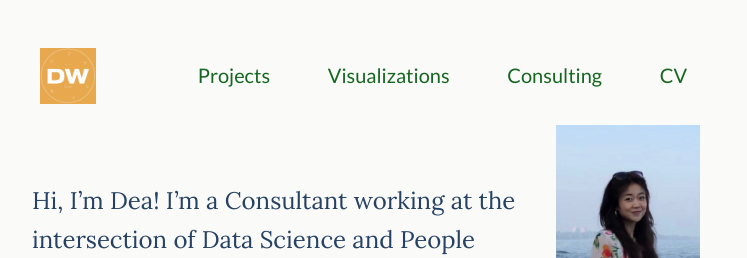
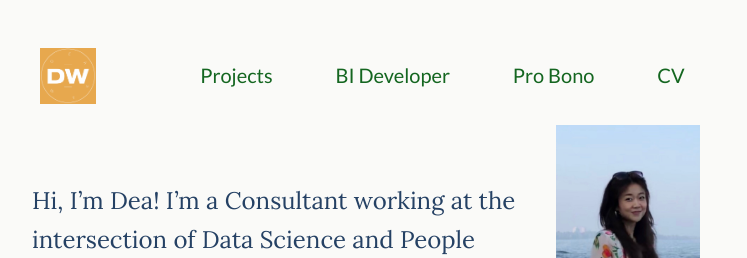
Before and after one commit to deawyk/deawyk.github.io, a Jekyll site: the page built from index.md, in a window 1280 px wide. Shown: the top 258 px of the page, without its empty margins (266-1013 px from the left). Built offline with Jekyll 4.4.1, drawn with Linux system fonts in a browser that asks for light colours.

Commit message:
Update _config.yml

```diff
--- a/_config.yml
+++ b/_config.yml
@@ -28,16 +28,16 @@ paginate_path: "/articles/page:num/"  # link scheme for articles, should be letf
 # > Title is the tile of the navigation item, url the url and desc is the tooltip
 navigation:
   - title: Projects
-    url: /project/
-    desc: My portfolio projects
-  - title: Visualizations
-    url: /visualization/
+    url: /pj/
+    desc: My projects
+  - title: BI Developer
+    url: /bi/
     desc: Visualizations I ETLed and developed
-  - title: Consulting
-    url: /consulting/
+  - title: Pro Bono
+    url: /pb/
     desc: Hustling for social good
   - title: <i class='fa fa-file-text'></i> CV
-    url: /assets/pdf/DW Resume Web.pdf
+    url:
 
 # Used by Jekyll to recognize what is a post and what is a page
 defaults:
```
